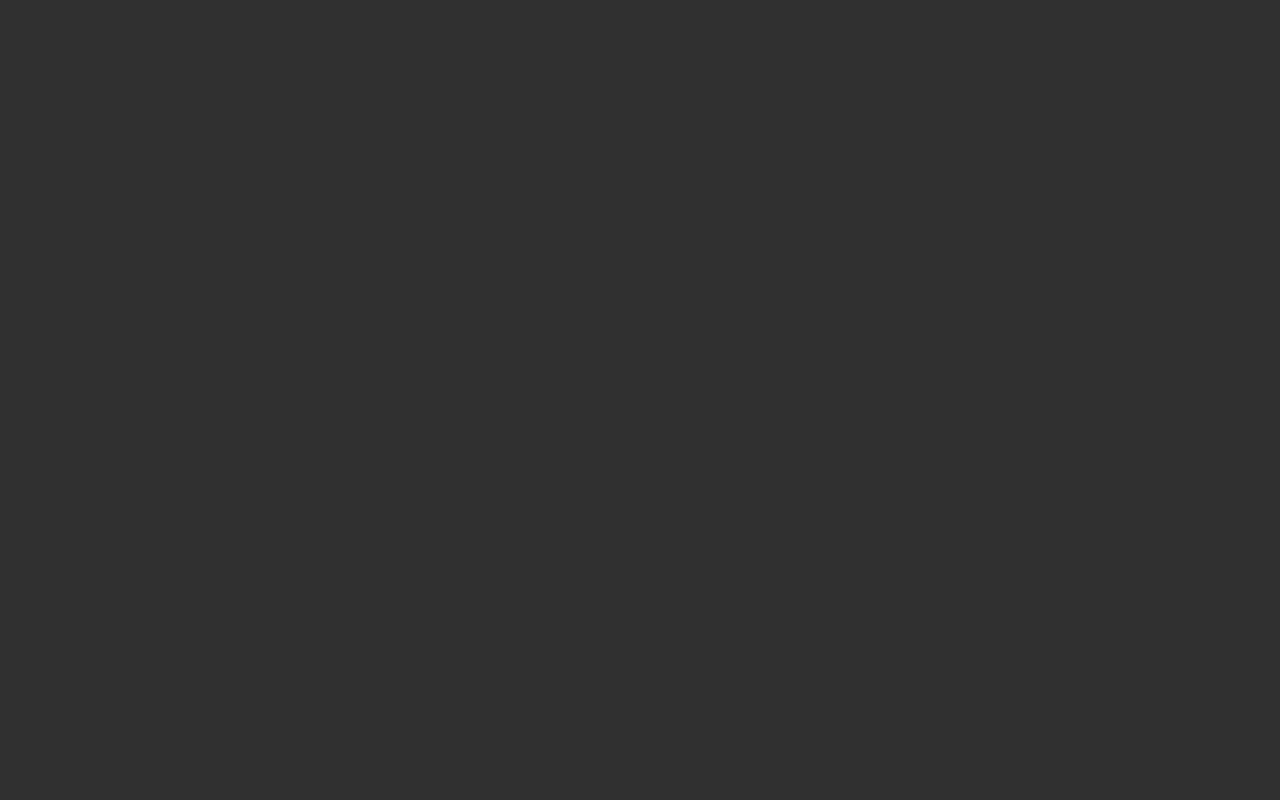
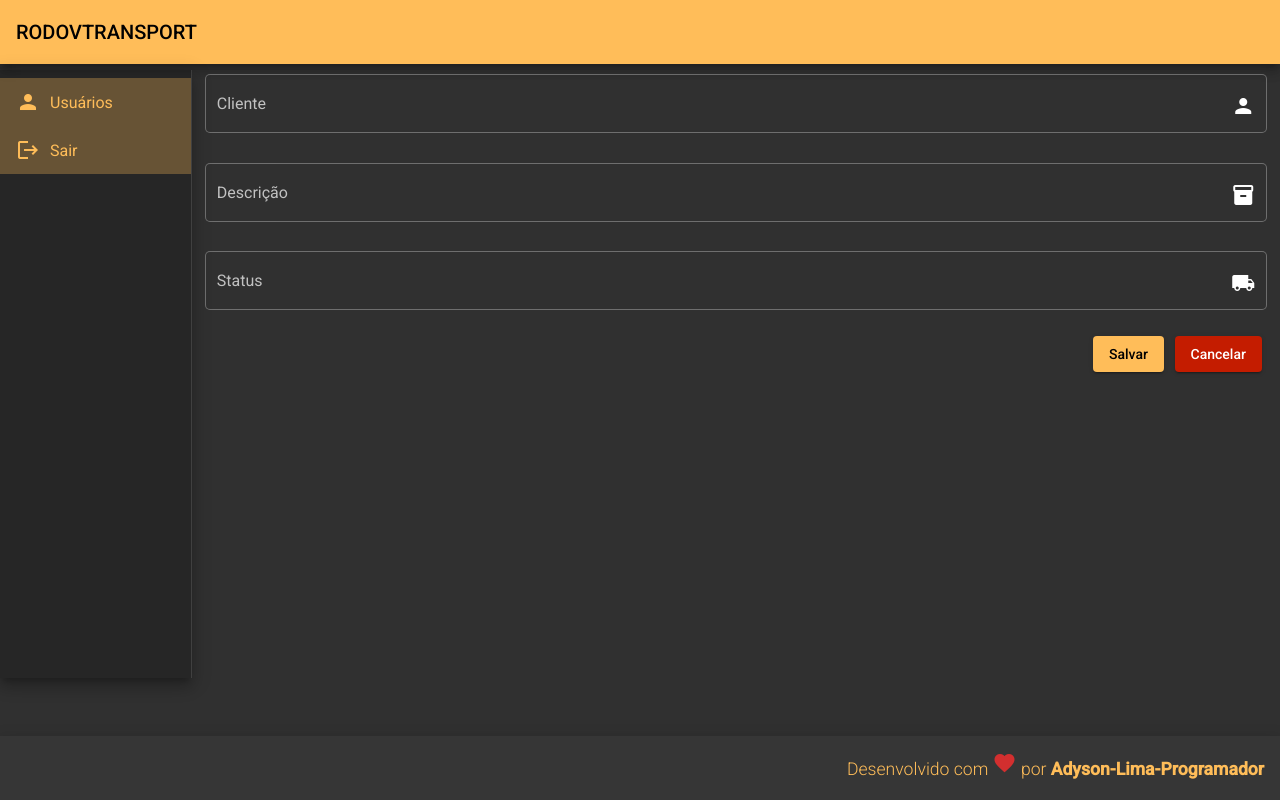
Before and after one commit to Adyson-Lima-Programador/rodovtransport_web, an Angular app: page /pacotes-create in a window 1280 px wide. Before the commit this address led to /. Built offline with nearby package versions, Linux system fonts and the light colour scheme.

Commit message:
24° commit - adicionado form pacotes-create

```diff
--- a/src/app/app-routing.module.ts
+++ b/src/app/app-routing.module.ts
@@ -2,12 +2,14 @@ import { NgModule } from '@angular/core';
 import { RouterModule, Routes } from '@angular/router';
 import { LoginComponent } from './paginas/login/login.component';
 import { PacotesClienteComponent } from './paginas/pacotes-cliente/pacotes-cliente.component';
+import { PacotesCreateComponent } from './paginas/pacotes-create/pacotes-create.component';
 import { PacotesEmpresaComponent } from './paginas/pacotes-empresa/pacotes-empresa.component';
 
 const routes: Routes = [
   { path: "", component: LoginComponent },
   { path: "pacotes-cliente", component: PacotesClienteComponent },
-  { path: "pacotes-empresa", component: PacotesEmpresaComponent }
+  { path: "pacotes-empresa", component: PacotesEmpresaComponent },
+  { path: "pacotes-create", component: PacotesCreateComponent }
 ];
 
 @NgModule({
--- a/src/app/paginas/componentes/sidenav/sidenav.component.ts
+++ b/src/app/paginas/componentes/sidenav/sidenav.component.ts
@@ -1,4 +1,5 @@
 import { Component, OnInit } from '@angular/core';
+import { environment } from 'src/environments/environment';
 
 @Component({
   selector: 'app-sidenav',
@@ -10,6 +11,7 @@ export class SidenavComponent implements OnInit {
   constructor() { }
 
   ngOnInit(): void {
+    console.log(environment.titulo);
   }
 
 }
--- /dev/null
+++ b/src/app/paginas/pacotes-create/pacotes-create.component.css
@@ -0,0 +1,12 @@
+.formulario {
+    margin: 0.5% 1% 0.5% 16.0%;
+}
+
+p {
+    margin-left: 0.5%;
+    margin-right: 0.5%;
+}
+
+button {
+    margin: 0% 0.5% 0% 0.5%;
+}
--- /dev/null
+++ b/src/app/paginas/pacotes-create/pacotes-create.component.html
@@ -0,0 +1,32 @@
+<app-header></app-header>
+<app-sidenav-admin></app-sidenav-admin>
+
+<div class="formulario">
+    <form>
+        <mat-form-field fxLayout="column" fxLayoutAlign="start stretch" appearance="outline">
+            <mat-label>Cliente</mat-label>
+            <input matInput placeholder="Nome do cliente">
+            <mat-icon matSuffix>person</mat-icon>
+        </mat-form-field>
+
+        <mat-form-field fxLayout="column" fxLayoutAlign="start stretch" appearance="outline">
+            <mat-label>Descrição</mat-label>
+            <input matInput placeholder="Descrição do pacote">
+            <mat-icon matSuffix>inventory</mat-icon>
+        </mat-form-field>
+
+        <mat-form-field fxLayout="column" fxLayoutAlign="start stretch" appearance="outline">
+            <mat-label>Status</mat-label>
+            <input matInput placeholder="Status do pacote">
+            <mat-icon matSuffix>local_shipping</mat-icon>
+        </mat-form-field>
+
+        <div fxLayout="row" fxLayoutAlign="end center">
+            <button mat-raised-button color="primary">Salvar</button>
+            <button mat-raised-button color="warn">Cancelar</button>
+        </div>
+
+    </form>
+</div>
+
+<app-footer></app-footer>
--- /dev/null
+++ b/src/app/paginas/pacotes-create/pacotes-create.component.ts
@@ -0,0 +1,15 @@
+import { Component, OnInit } from '@angular/core';
+
+@Component({
+  selector: 'app-pacotes-create',
+  templateUrl: './pacotes-create.component.html',
+  styleUrls: ['./pacotes-create.component.css']
+})
+export class PacotesCreateComponent implements OnInit {
+
+  constructor() { }
+
+  ngOnInit(): void {
+  }
+
+}
--- a/src/app/paginas/pacotes-empresa/pacotes-empresa.component.html
+++ b/src/app/paginas/pacotes-empresa/pacotes-empresa.component.html
@@ -3,7 +3,7 @@
 
 <div fxLayout="row" fxLayoutAlign="start center" class="controles">
 
-    <button mat-raised-button class="mat-elevation-z9" (click)="proximo()" color="primary">
+    <button mat-raised-button class="mat-elevation-z9" (click)="criarPacotes()" color="primary">
         novo
     </button>
     <mat-form-field appearance="standard" class="pesquisa">
--- a/src/app/paginas/pacotes-empresa/pacotes-empresa.component.ts
+++ b/src/app/paginas/pacotes-empresa/pacotes-empresa.component.ts
@@ -1,4 +1,5 @@
 import { Component, OnInit } from '@angular/core';
+import { Router } from '@angular/router';
 
 import {
   MatSnackBar,
@@ -6,6 +7,7 @@ import {
   MatSnackBarVerticalPosition,
 } from '@angular/material/snack-bar';
 import { MatTableDataSource } from '@angular/material/table';
+
 import { Pacote } from '../servicos-packages/pacotes.model';
 import { PacotesService } from '../servicos-packages/pacotes.service';
 
@@ -27,7 +29,9 @@ export class PacotesEmpresaComponent implements OnInit {
   horizontalPosition: MatSnackBarHorizontalPosition = 'right';
   verticalPosition: MatSnackBarVerticalPosition = 'top';
 
-  constructor(private _snackBar: MatSnackBar, private pacoteService: PacotesService) { }
+  constructor(private _snackBar: MatSnackBar,
+    private pacoteService: PacotesService,
+     private router: Router) { }
 
   ngOnInit(): void {
 
@@ -77,4 +81,9 @@ export class PacotesEmpresaComponent implements OnInit {
     this.listaPacotes.filter = filterValue.trim().toLowerCase();
   }
 
+  criarPacotes():void{
+    this.router.navigate(['pacotes-create']);
+  }
+
+
 }
--- a/src/environments/environment.ts
+++ b/src/environments/environment.ts
@@ -3,7 +3,8 @@
 // The list of file replacements can be found in `angular.json`.
 
 export const environment = {
-  production: false
+  production: false,
+  titulo: 'fteste de variável de ambiente'
 };
 
 /*
```
Also changed, not shown: src/app/app.module.ts (+7 -2 lines), 1 other file (tests, documents, lock files or other folders).
